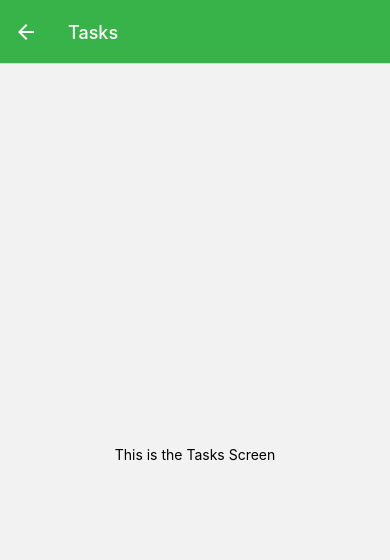
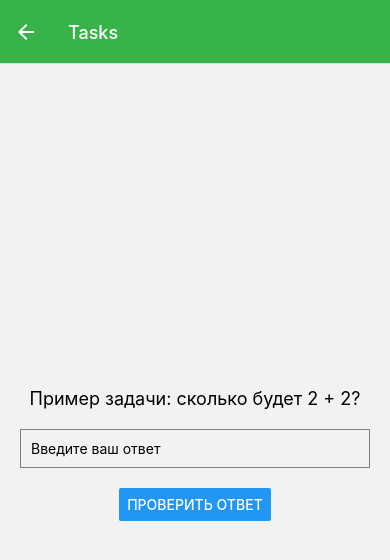
Before and after one commit to kaneAvocado/PlayAndLearn, a React Native app: screen /Tasks in a window 390 px wide. Shown: the top 560 px of the page. Built offline with nearby package versions, Linux system fonts and the light colour scheme.

Commit message:
nd_bsknd

```diff
--- a/screens/TasksScreen.js
+++ b/screens/TasksScreen.js
@@ -1,12 +1,61 @@
-import React from 'react';
-import { View, Text } from 'react-native';
+// TasksScreen.js
+import React, { useState } from 'react';
+import { View, Text, TextInput, Button, StyleSheet } from 'react-native';
 
 function TasksScreen() {
+  // Состояние для задачи, ответа пользователя и правильного ответа (для примера)
+  const [task, setTask] = useState("Пример задачи: сколько будет 2 + 2?");
+  const [userAnswer, setUserAnswer] = useState('');
+  const [correctAnswer] = useState('4'); // В реальном приложении будет загружаться из базы данных
+
+  const checkAnswer = () => {
+    // Проверка правильности ответа и вывод сообщения
+    if(userAnswer.trim() === correctAnswer) {
+      alert("Правильно!");
+    } else {
+      alert("Неправильно. Попробуйте еще раз.");
+    }
+  };
+
   return (
-    <View style={{ flex: 1, justifyContent: 'center', alignItems: 'center' }}>
-      <Text>This is the Tasks Screen</Text>
+    <View style={styles.container}>
+      {/* Отображение задачи */}
+      <Text style={styles.taskText}>{task}</Text>
+
+      {/* Поле для ввода ответа */}
+      <TextInput
+        style={styles.input}
+        onChangeText={setUserAnswer}
+        value={userAnswer}
+        keyboardType="numeric"
+        placeholder="Введите ваш ответ"
+      />
+
+      {/* Кнопка для проверки ответа */}
+      <Button title="Проверить ответ" onPress={checkAnswer} />
     </View>
   );
 }
 
+// Стили для компонента
+const styles = StyleSheet.create({
+  container: {
+    flex: 1,
+    justifyContent: 'center',
+    alignItems: 'center',
+    padding: 20,
+  },
+  taskText: {
+    fontSize: 18,
+    marginBottom: 20,
+  },
+  input: {
+    width: '100%',
+    borderColor: 'gray',
+    borderWidth: 1,
+    padding: 10,
+    marginBottom: 20,
+  },
+});
+
 export default TasksScreen;
```
